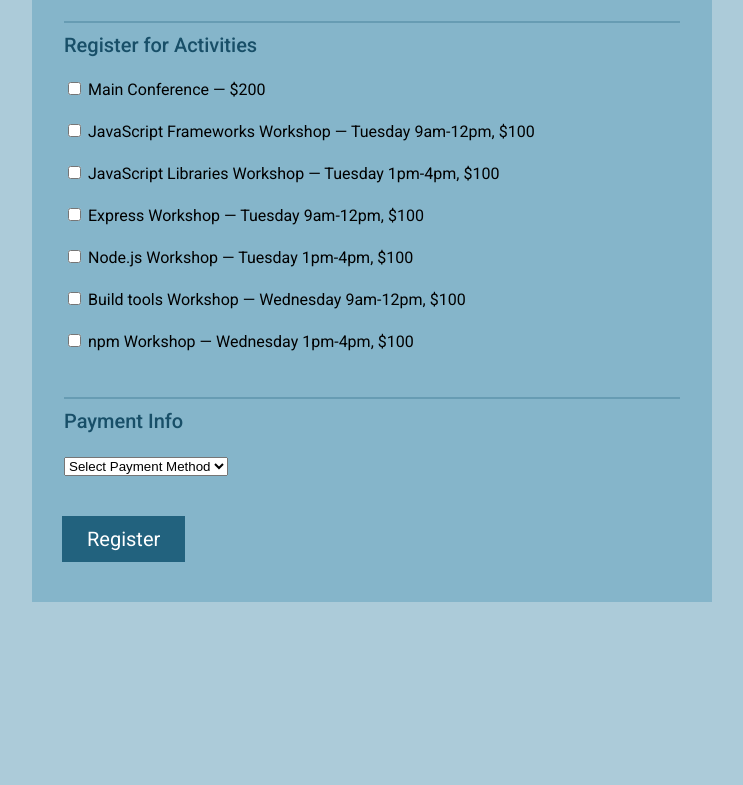
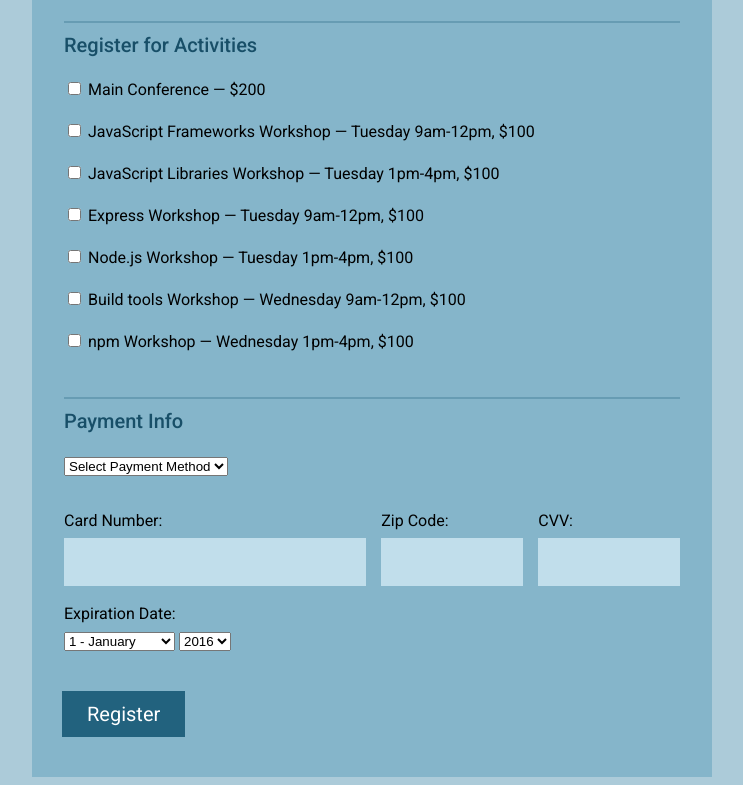
Before and after one commit to malte-n/Interactive-Form, a plain HTML site: page index.html in a window 1280 px wide. Shown: the part 682-1467 px from the top of the page, without its empty margins (268-1011 px from the left). Before the commit the page ends 1292 px from the top, so only its background shows below. Drawn offline with nearby package versions, Linux system fonts and the light colour scheme.

Commit message:
other-title field & default payment method

```diff
--- a/index.html
+++ b/index.html
@@ -35,6 +35,7 @@
           <option value="student">Student</option>
           <option value="other">Other</option>
         </select>
+        <input type="text" id="other-title" placeholder="Your Title">
       </fieldset>
 
       <fieldset class="shirt">
--- a/js/mean.js
+++ b/js/mean.js
@@ -1,21 +1,20 @@
 (function(){
   $('#colors-js-puns').hide();
   $("#credit-card").hide().siblings().not("#payment").hide().not("#payment").parent().children().first().show();
-  //Make sure you add an text input field.
+  $('#other-title').hide();
 
   // The first text field should be selected when the page loads.
   $("#name").focus();
 
   var optionSelected;
-  $('#title[value="other"').on("change", function() {
+  $('#title').on("change", function() {
     optionSelected = $("#title").val();
     //Use the id of "other-title" for the field
     //Add placeholder text of "Your Title" for the field
-    var otherTitleField = '<input type="text" id="other-title" placeholder="Your Title">';
     if (optionSelected === "other"){
-      $('form').find('fieldset').first().append(otherTitleField);
+      $('#other-title').show();
     } else {
-      $('#other-title').remove();
+      $('#other-title').hide();
     }
   });
 
@@ -91,9 +90,8 @@
 
   //When a user selects the "Credit Card" payment option, display the #credit-card div, and hide the "Paypal" and "Bitcoin information.
   var paymentOptionSelected = "select_method";
-  function myFunction() {
-    $("#credit-card").hide().siblings().not("#payment").hide().not("#payment").parent().children().first().show();
-
+  function paymentMethod() {
+    $("#credit-card").show().siblings().not("#payment").hide().not("#payment").parent().children().first().show();
     $("#payment").on('change', function(){
       paymentOptionSelected = $(this).val();
 
@@ -107,8 +105,9 @@
         $("#credit-card").hide().siblings().not("#payment").hide().not("#payment").parent().children().first().show();
       }
     });
-  }myFunction();
+  }paymentMethod();
 
+$('#cvv').attr('maxlength', 3);
 
   //register button calls validateInputs
   $("button[type='submit']").on("click", function(e){
@@ -172,7 +171,6 @@
         var zipCorrect = numRegEx.test(zip);
         var cvvCorrect = numRegEx.test(cvv);
 
-
         if (ccNum === ''|| zip === '' || cvv === '' || cvv.length !== 3) {
           $("#payment").siblings().eq(0).after('<label class="ccLabel" style="color: #ec2b45">Please fill out your credit-card credentials correctly</label>');
           e.preventDefault();
```
